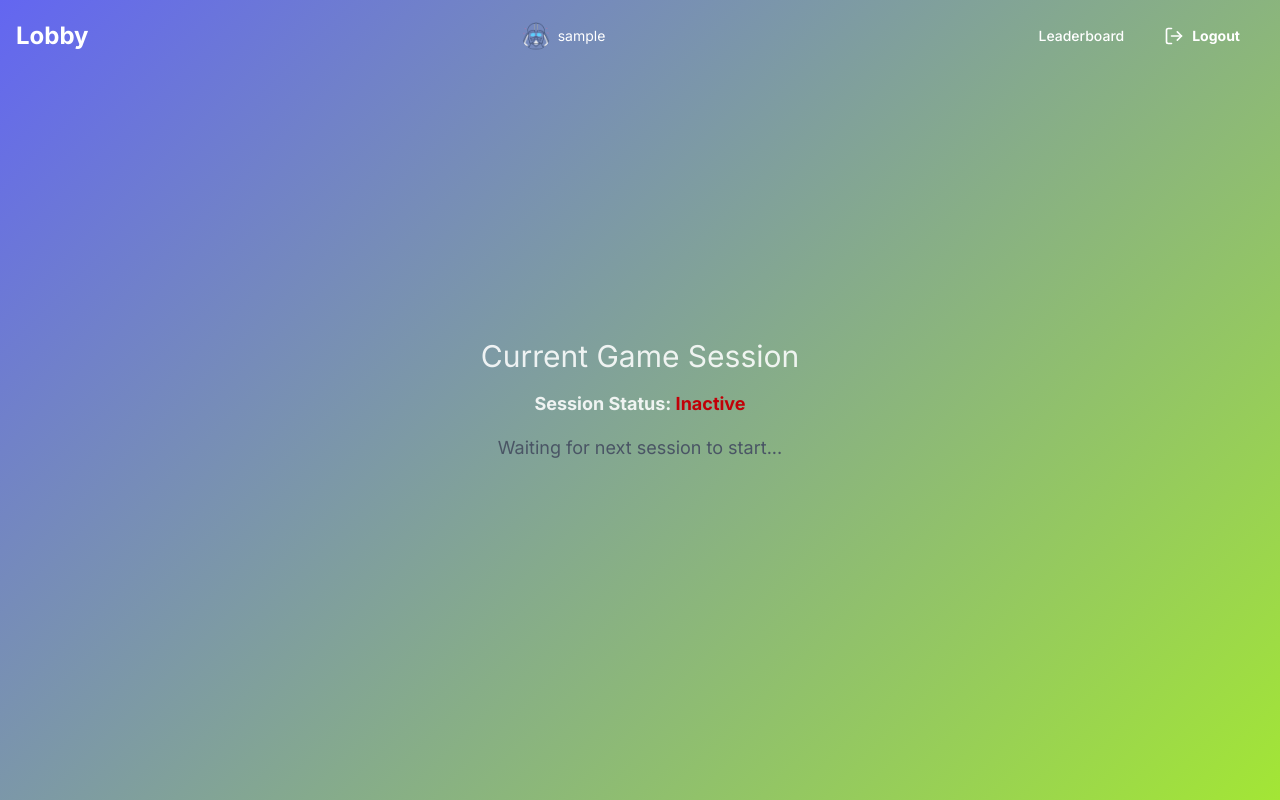
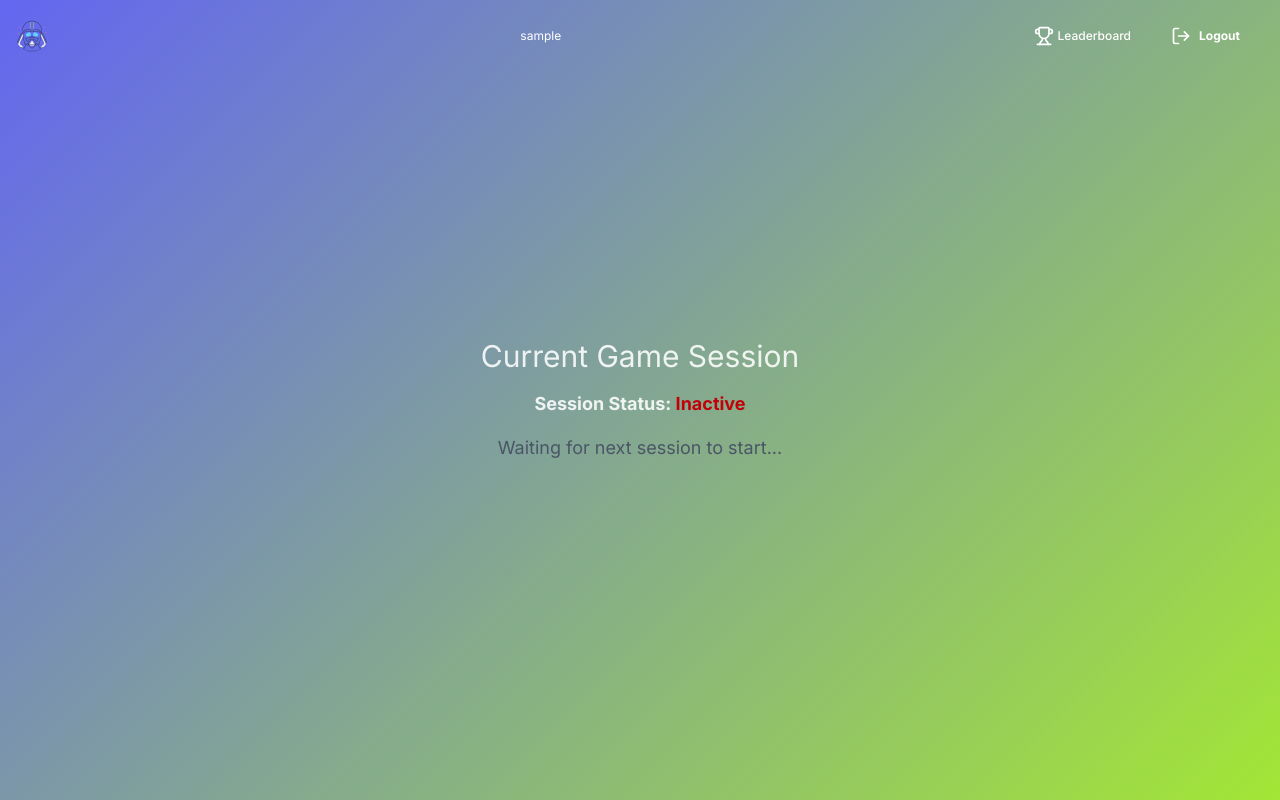
Before and after one commit to shadrxcc/game-lobby-system-fe, a React (Vite) app: page /lobby in a window 1280 px wide. Built offline with nearby package versions, Linux system fonts and the light colour scheme; no server answers; sample sign-in values are in the browser's storage.

Commit message:
update header

```diff
--- a/src/components/shared/button.tsx
+++ b/src/components/shared/button.tsx
@@ -46,7 +46,7 @@ const Button: React.FC<ButtonProps> = ({
 }) => {
   return (
     <button
-      className={`rounded-md text-sm cursor-pointer font-bold px-6 h-10 flex items-center justify-center gap-2 py-3 transition-all duration-200 focus:outline-none focus:ring-none disabled:opacity-50 disabled:cursor-not-allowed ${
+      className={`rounded-md text-xs cursor-pointer font-bold px-6 h-10 flex items-center justify-center gap-2 py-3 transition-all duration-200 focus:outline-none focus:ring-none disabled:opacity-50 disabled:cursor-not-allowed ${
         variantClasses[variant]
       } ${className}`}
       {...props}
--- a/src/components/shared/header.tsx
+++ b/src/components/shared/header.tsx
@@ -1,4 +1,4 @@
-import { LogOut } from "lucide-react";
+import { LogOut, Trophy } from "lucide-react";
 import Button from "./button";
 import { useAuth } from "@/context/auth.context";
 import { Link } from "react-router-dom";
@@ -10,30 +10,40 @@ const Header = () => {
     <div className="w-full flex justify-center">
       <nav className="flex fixed max-w-7xl w-full justify-between items-center p-4">
         <Link to="/lobby">
-          <h1 className="text-2xl !text-white font-bold">Lobby</h1>
+          <img src="/avatar.png" alt="avatar" className="size-8 rounded-full" />
         </Link>
 
-        <div className="flex items-center gap-2">
-          <img src="/avatar.png" alt="avatar" className="size-7 rounded-full" />
-          <p className="text-white sm:block hidden text-sm">{user?.username}</p>
+        <div className="sm:flex hidden items-center gap-2">
+          <p className="text-white text-center text-xs">{user?.username}</p>
         </div>
-        <div className="flex items-center gap-4">
-          <Link to="/lobby/leaderboard">
-            <p className="text-white text-sm">Leaderboard</p>
+        <div className="sm:flex hidden items-center gap-4">
+          <Link to="/lobby/leaderboard" className="flex items-center gap-1">
+            <Trophy className="size-5 text-white" />
+            <p className="text-white text-xs">Leaderboard</p>
           </Link>
           <Button
-            className="!bg-transparent sm:flex hidden !text-white hover:!text-primary"
+            className="!bg-transparent !text-white hover:!text-primary"
             onClick={logout}
           >
             <LogOut className="size-5" />
             Logout
           </Button>
+        </div>
 
+        <div className="flex sm:hidden items-center gap-3">
+          <Link
+            to="/lobby/leaderboard"
+            className="flex items-center"
+            title="Leaderboard"
+          >
+            <Trophy className="size-6 text-white" />
+          </Link>
           <Button
-            className="!bg-transparent sm:hidden flex !text-white hover:!text-primary"
+            className="!bg-transparent flex !text-white hover:!text-primary p-2"
             onClick={logout}
+            title="Logout"
           >
-            <LogOut className="size-5" />
+            <LogOut className="size-6" />
           </Button>
         </div>
       </nav>
```
